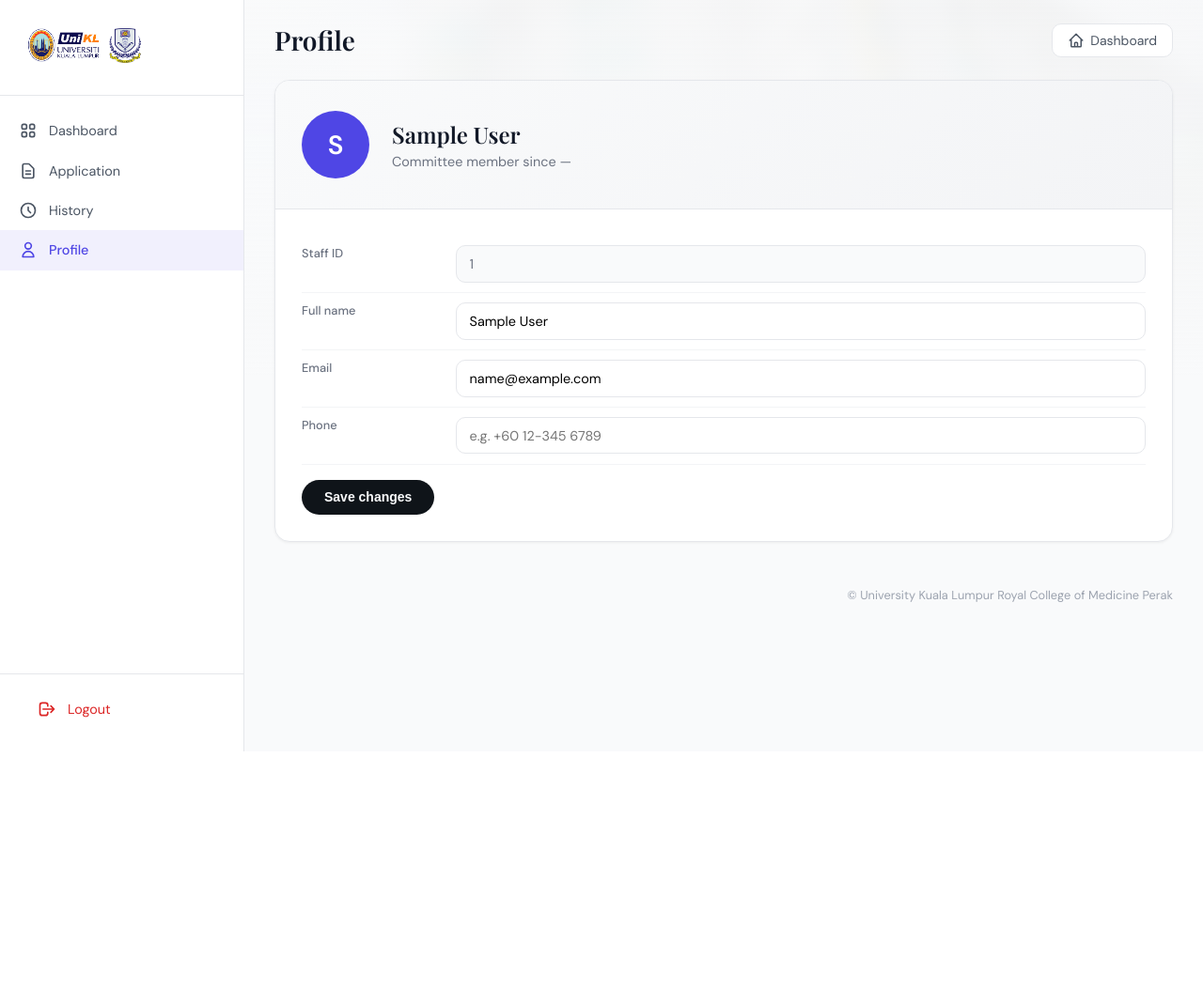
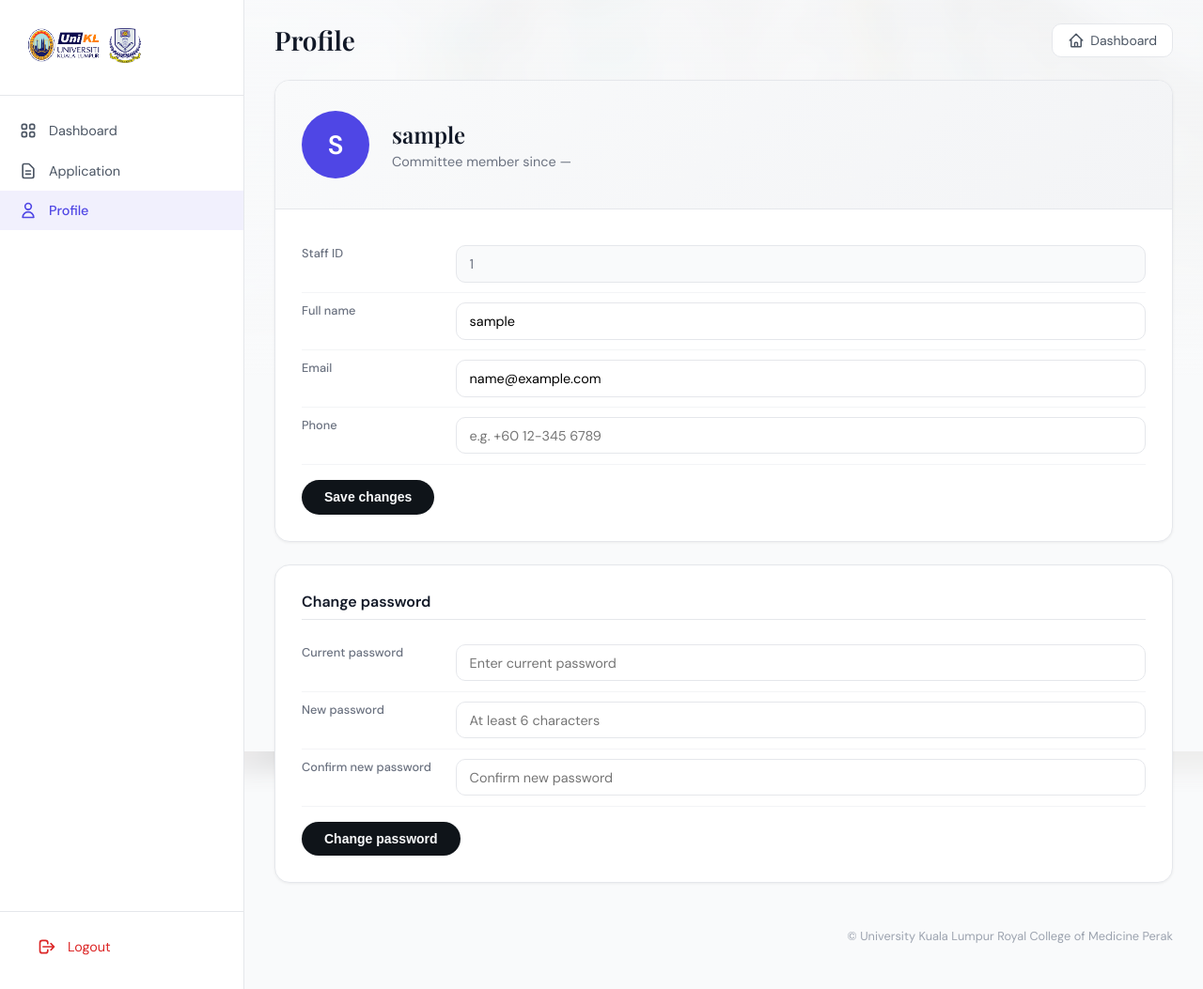
Before and after one commit to Feekkk/RCMP-unifa, a PHP site: page /committee/profile.php in a window 1280 px wide. Shown: the whole page at 94% size. Before the commit the page ends 800 px from the top, so only its background shows below. Run offline with PHP 8.4, Linux system fonts and the light colour scheme; the visitor is signed in with stand-in values (Sample User, id 1).

Commit message:
add change password section

```diff
--- a/committee/profile.php
+++ b/committee/profile.php
@@ -10,8 +10,40 @@
 $committeeId = (int) $_SESSION['committee_id'];
 $profile_success = '';
 $profile_error = '';
+$pw_success = '';
+$pw_error = '';
 
-if ($_SERVER['REQUEST_METHOD'] === 'POST') {
+if ($_SERVER['REQUEST_METHOD'] === 'POST' && isset($_POST['pw_current'])) {
+    $pw_current = $_POST['pw_current'] ?? '';
+    $pw_new = $_POST['pw_new'] ?? '';
+    $pw_confirm = $_POST['pw_confirm'] ?? '';
+    if ($pw_current === '' || $pw_new === '' || $pw_confirm === '') {
+        $pw_error = 'All password fields are required.';
+    } elseif (strlen($pw_new) < 6) {
+        $pw_error = 'New password must be at least 6 characters.';
+    } elseif ($pw_new !== $pw_confirm) {
+        $pw_error = 'New password and confirmation do not match.';
+    } else {
+        try {
+            $stmt = $pdo->prepare('SELECT password_hash FROM staff WHERE id = ? AND role = 2 LIMIT 1');
+            $stmt->execute([$committeeId]);
+            $row = $stmt->fetch(PDO::FETCH_ASSOC);
+            $hash = $row['password_hash'] ?? '';
+            $pwdOk = $row && ($pw_current === (string) $hash || (strlen($hash) > 20 && password_verify($pw_current, $hash)));
+            if (!$pwdOk) {
+                $pw_error = 'Current password is incorrect.';
+            } else {
+                $newHash = password_hash($pw_new, PASSWORD_DEFAULT);
+                $pdo->prepare('UPDATE staff SET password_hash = ? WHERE id = ? AND role = 2')->execute([$newHash, $committeeId]);
+                $pw_success = 'Password changed successfully.';
+            }
+        } catch (PDOException $e) {
+            $pw_error = 'Could not update password.';
+        }
+    }
+}
+
+if ($_SERVER['REQUEST_METHOD'] === 'POST' && !isset($_POST['pw_current'])) {
     $full_name = trim($_POST['full_name'] ?? '');
     $email = trim($_POST['email'] ?? '');
     $phone = trim($_POST['phone'] ?? '');
@@ -118,8 +150,7 @@
             <div class="sidebar-brand"><img src="../public/official-logo.png" alt="RCMP UniFa"></div>
             <nav class="sidebar-nav">
                 <a href="dashboard.php"><svg fill="none" stroke="currentColor" viewBox="0 0 24 24"><path stroke-linecap="round" stroke-linejoin="round" stroke-width="2" d="M4 6a2 2 0 012-2h2a2 2 0 012 2v2a2 2 0 01-2 2H6a2 2 0 01-2-2V6z"/><path stroke-linecap="round" stroke-linejoin="round" stroke-width="2" d="M14 6a2 2 0 012-2h2a2 2 0 012 2v2a2 2 0 01-2 2h-2a2 2 0 01-2-2V6z"/><path stroke-linecap="round" stroke-linejoin="round" stroke-width="2" d="M4 16a2 2 0 012-2h2a2 2 0 012 2v2a2 2 0 01-2 2H6a2 2 0 01-2-2v-2z"/><path stroke-linecap="round" stroke-linejoin="round" stroke-width="2" d="M14 16a2 2 0 012-2h2a2 2 0 012 2v2a2 2 0 01-2 2h-2a2 2 0 01-2-2v-2z"/></svg>Dashboard</a>
-                <a href="applications.php"><svg fill="none" stroke="currentColor" viewBox="0 0 24 24"><path stroke-linecap="round" stroke-linejoin="round" stroke-width="2" d="M9 12h6m-6 4h6m2 5H7a2 2 0 01-2-2V5a2 2 0 012-2h5.586a1 1 0 01.707.293l5.414 5.414a1 1 0 01.293.707V19a2 2 0 01-2 2z"/></svg>Application</a>
-                <a href="history.php"><svg fill="none" stroke="currentColor" viewBox="0 0 24 24"><path stroke-linecap="round" stroke-linejoin="round" stroke-width="2" d="M12 8v4l3 3m6-3a9 9 0 11-18 0 9 9 0 0118 0z"/></svg>History</a>
+                <a href="application.php"><svg fill="none" stroke="currentColor" viewBox="0 0 24 24"><path stroke-linecap="round" stroke-linejoin="round" stroke-width="2" d="M9 12h6m-6 4h6m2 5H7a2 2 0 01-2-2V5a2 2 0 012-2h5.586a1 1 0 01.707.293l5.414 5.414a1 1 0 01.293.707V19a2 2 0 01-2 2z"/></svg>Application</a>
                 <a href="profile.php" class="active"><svg fill="none" stroke="currentColor" viewBox="0 0 24 24"><path stroke-linecap="round" stroke-linejoin="round" stroke-width="2" d="M16 7a4 4 0 11-8 0 4 4 0 018 0zM12 14a7 7 0 00-7 7h14a7 7 0 00-7-7z"/></svg>Profile</a>
             </nav>
             <div class="sidebar-footer">
@@ -135,6 +166,8 @@
 
             <?php if ($profile_success): ?><div class="alert alert-success"><?php echo htmlspecialchars($profile_success); ?></div><?php endif; ?>
             <?php if ($profile_error): ?><div class="alert alert-error"><?php echo htmlspecialchars($profile_error); ?></div><?php endif; ?>
+            <?php if ($pw_success): ?><div class="alert alert-success"><?php echo htmlspecialchars($pw_success); ?></div><?php endif; ?>
+            <?php if ($pw_error): ?><div class="alert alert-error"><?php echo htmlspecialchars($pw_error); ?></div><?php endif; ?>
 
             <form method="post" action="">
             <div class="profile-card">
@@ -166,6 +199,28 @@
                 </div>
             </div>
             </form>
+
+            <div class="profile-card" style="margin-top:1.5rem">
+                <div class="profile-body">
+                    <h3 style="font-size:1rem;font-weight:600;color:#111827;margin-bottom:1rem;padding-bottom:0.5rem;border-bottom:1px solid #e5e7eb">Change password</h3>
+                    <form method="post" action="">
+                        <div class="profile-row">
+                            <span class="profile-label">Current password</span>
+                            <input type="password" name="pw_current" autocomplete="current-password" placeholder="Enter current password" required>
+                        </div>
+                        <div class="profile-row">
+                            <span class="profile-label">New password</span>
+                            <input type="password" name="pw_new" autocomplete="new-password" placeholder="At least 6 characters" required minlength="6">
+                        </div>
+                        <div class="profile-row">
+                            <span class="profile-label">Confirm new password</span>
+                            <input type="password" name="pw_confirm" autocomplete="new-password" placeholder="Confirm new password" required minlength="6">
+                        </div>
+                        <button type="submit" class="btn-save">Change password</button>
+                    </form>
+                </div>
+            </div>
+
             <footer class="page-footer">© University Kuala Lumpur Royal College of Medicine Perak</footer>
         </div>
     </div>
```
